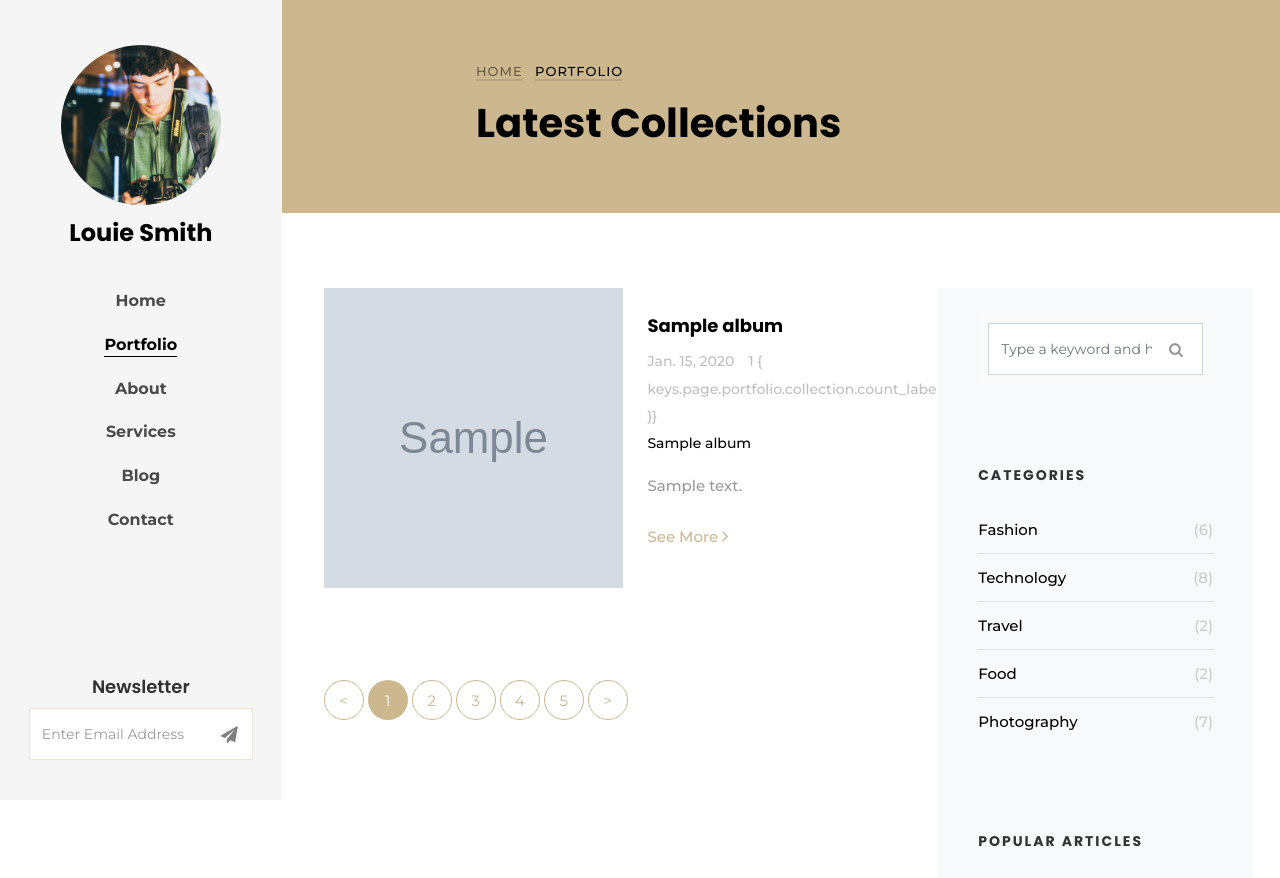
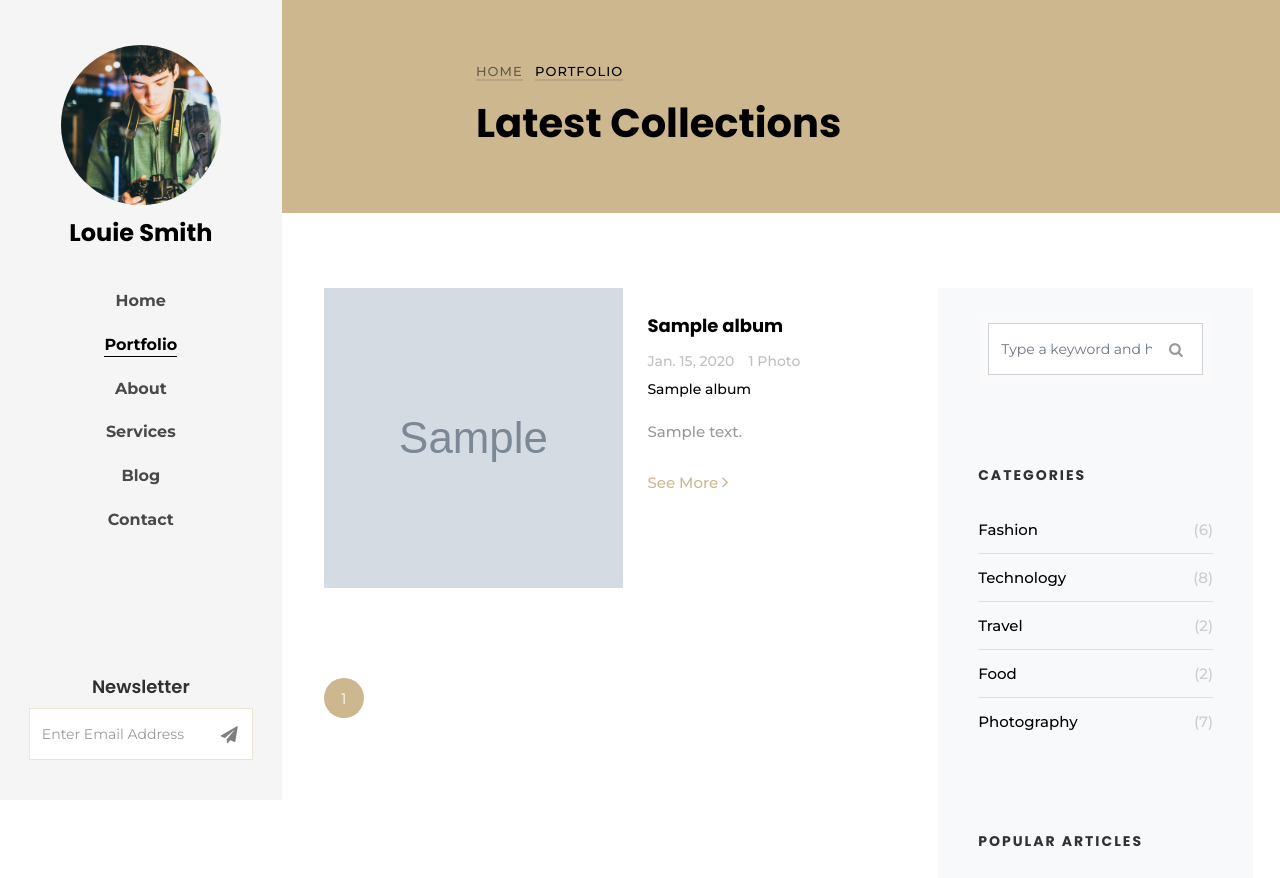
Before and after one commit to gkaeso/photoweb, a Django app: page /website/portfolio/ in a window 1280 px wide. Shown: the top 878 px of the page. Run offline with Django 3.2, Linux system fonts and the light colour scheme; tables that the repository leaves empty hold one stand-in row (values such as "Sample post"); grey boxes marked "Sample" are stand-in pictures; some libraries are stand-ins or nearby versions; some web fonts are replaced.

Commit message:
add portfolio pagination

```diff
--- a/website/resources.py
+++ b/website/resources.py
@@ -6,3 +6,6 @@ APP_DIR = os.path.join(os.path.dirname(os.path.dirname(os.path.abspath(__file__)
 
 with open(os.path.join(APP_DIR, 'resources', 'keys.json'), 'r') as f:
     KEYS = json.load(f)
+
+with open(os.path.join(APP_DIR, 'resources', 'config.json'), 'r') as f:
+    CONFIG = json.load(f)
--- /dev/null
+++ b/website/resources/config.json
@@ -0,0 +1,3 @@
+{
+  "page.portfolio.pagination.size": 1
+}
--- a/website/templates/website/portfolio.html
+++ b/website/templates/website/portfolio.html
@@ -24,7 +24,7 @@
 
             <div class="col-lg-8">
                 <div class="row">
-                    {% for collection in collections %}
+                    {% for collection in page_obj %}
                     <div class="col-md-12">
                         <div class="blog-entry ftco-animate d-md-flex">
                             <a href="{% url 'website:album' collection.id %}" class="img img-2" style="background-image: url({{ collection.ref_photo }});"></a>
@@ -33,7 +33,7 @@
                                 <div class="meta-wrap">
                                     <p class="meta">
                                         <span>{{ collection.dt_publish }}</span>
-                                        <span>{{ collection.count }} {% if collection.count > 1 %}{{ keys.page.portfolio.collection.count_label2 }}{% else %}{ keys.page.portfolio.collection.count_label1 }}{% endif %}</span>
+                                        <span>{{ collection.count }} {% if collection.count > 1 %}{{ keys.page.portfolio.collection.count_label2 }}{% else %}{{ keys.page.portfolio.collection.count_label1 }}{% endif %}</span>
                                         <br/>
                                         <span><a href="{% url 'website:album' collection.id %}">{{ collection.subtitle }}</a></span>
                                     </p>
@@ -50,13 +50,31 @@
                     <div class="col">
                         <div class="block-27">
                             <ul>
-                                <li><a href="#">&lt;</a></li>
-                                <li class="active"><span>1</span></li>
-                                <li><a href="#">2</a></li>
-                                <li><a href="#">3</a></li>
-                                <li><a href="#">4</a></li>
-                                <li><a href="#">5</a></li>
-                                <li><a href="#">&gt;</a></li>
+                                {% if page_obj.has_previous %}
+                                <li><a href="?page={{ page_obj.previous_page_number }}">&lt;</a></li>
+
+                                {% with page_obj.number|add:"-2" as previous_previous_page %}
+                                {% if previous_previous_page >= 1 %}
+                                <li><a href="?page={{ previous_previous_page }}">{{ previous_previous_page }}</a></li>
+                                {% endif %}
+                                {% endwith %}
+
+                                <li><a href="?page={{ page_obj.previous_page_number }}">{{ page_obj.previous_page_number }}</a></li>
+                                {% endif %}
+
+                                <li class="active"><span>{{ page_obj.number }}</span></li>
+
+                                {% if page_obj.has_next %}
+                                <li><a href="?page={{ page_obj.next_page_number }}">{{ page_obj.next_page_number }}</a></li>
+
+                                {% with page_obj.number|add:"2" as next_next_page %}
+                                {% if next_next_page <= page_obj.paginator.num_pages %}
+                                <li><a href="?page={{ next_next_page }}">{{ next_next_page }}</a></li>
+                                {% endif %}
+                                {% endwith %}
+
+                                <li><a href="?page={{ page_obj.next_page_number }}">&gt;</a></li>
+                                {% endif %}
                             </ul>
                         </div>
                     </div>
--- a/website/views.py
+++ b/website/views.py
@@ -1,7 +1,8 @@
+from django.core.paginator import Paginator
 from django.shortcuts import render
 
 from .models import AlbumPhoto, PhotoTag
-from .resources import KEYS
+from .resources import KEYS, CONFIG
 from .wrappers import AlbumDetail, PhotoDetail
 
 
@@ -27,7 +28,10 @@ def portfolio(request):
             )
         )
 
-    return render(request, 'website/portfolio.html', {"keys": KEYS, "collections": album_details})
+    paginator = Paginator(album_details, CONFIG["page.portfolio.pagination.size"])
+    page_number = request.GET.get('page')
+
+    return render(request, 'website/portfolio.html', {"keys": KEYS, "page_obj": paginator.get_page(page_number)})
 
 
 def album(request, album_id):
```
